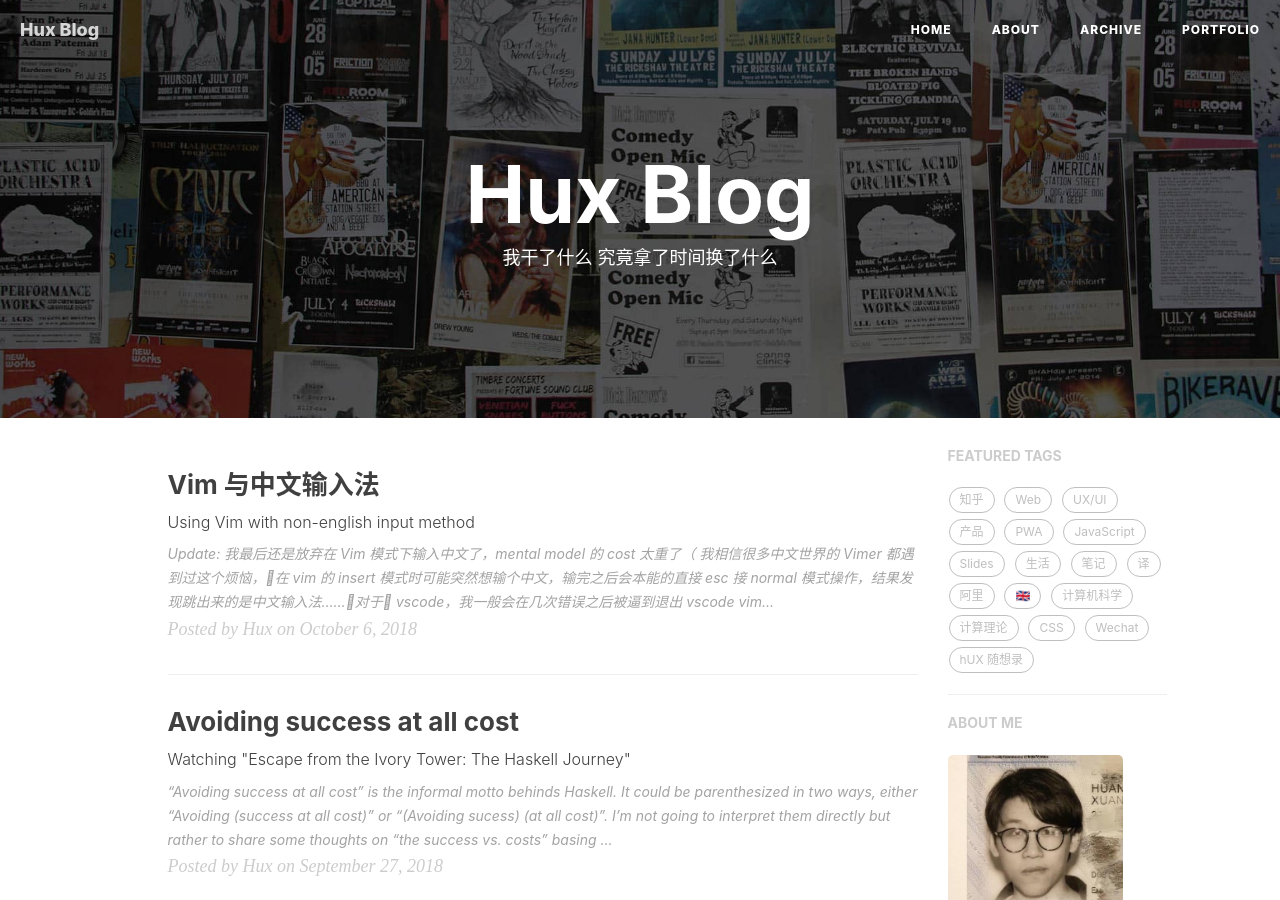
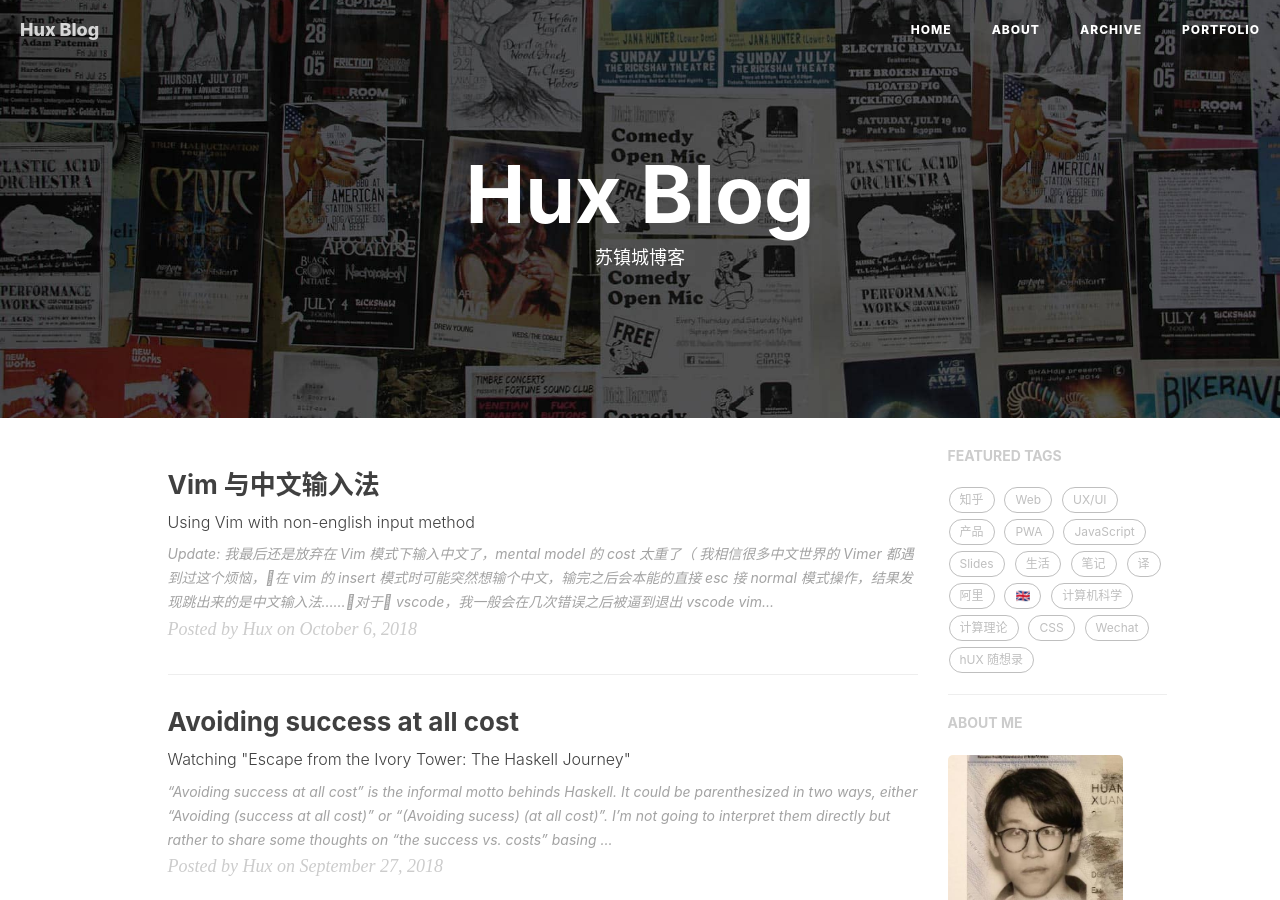
Before and after one commit to szc3659/szc3659.github.io, a Jekyll site: the page built from index.html, in a window 1280 px wide and 900 px high. Built offline with Jekyll 4.4.1, drawn with Linux system fonts in a browser that asks for light colours; nearby versions of some CDN libraries; the list of posts is cut into pages by our own code; comment, search, counter and statistics services are not loaded; some of the changed lines change nothing that is shown.

Commit message:
modify the page

```diff
--- a/_config.yml
+++ b/_config.yml
@@ -1,11 +1,11 @@
 # Site settings
 title: Hux Blog
-SEOTitle: 黄玄的博客 | Hux Blog
+SEOTitle: 苏镇城的博客 | Action.C szcheng Blog
 header-img: img/home-bg.jpg
-email: huxpro@gmail.com
-description: "关于程序与设计、黑客与画家 | 黄玄，Web & Mobile Lover，Software Engineer，UX Designer | 这里是 @Hux黄玄 的个人博客，与你一起发现更大的世界。"
-keyword: "黄玄, Hux黄玄, Hux, 鬼栈, huxpro, @huxpro, 黄玄的博客, Hux Blog, 博客, 个人网站, 互联网, Web, JavaScript, 前端, 设计"
-url: "https://huangxuan.me"              # your host, for absolute URL
+email: 110268327@qq.com
+description: "学习是痛苦的。"
+keyword: ""
+url: "https://szc3659.github.io"              # your host, for absolute URL
 baseurl: ""                             # for example, '/blog' if your blog hosted on 'host/blog'
 
 # Publish posts or collection documents with a future date.
--- a/index.html
+++ b/index.html
@@ -1,6 +1,6 @@
 ---
 layout: page
-description: "我干了什么 究竟拿了时间换了什么"
+description: "苏镇城博客"
 ---
 
 {% for post in paginator.posts %}
```
